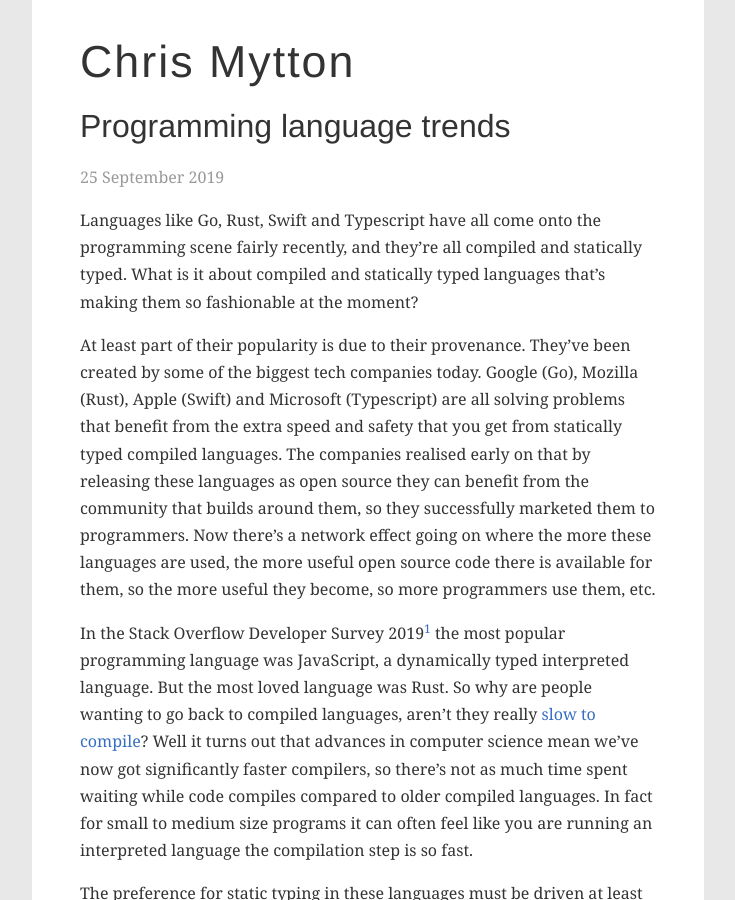
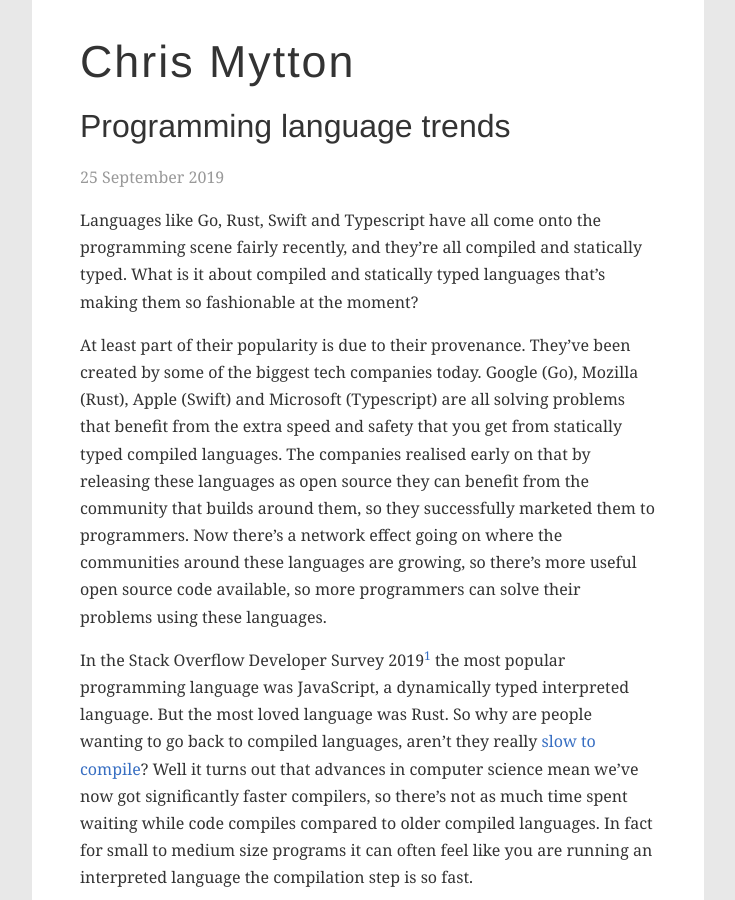
Before and after one commit to chrismytton/chrismytton.github.io, a Jekyll site: the page built from _posts/2019-09-25-programming-language-trends.md, in a window 1280 px wide and 900 px high. Shown: the whole window, without its empty margins (272-1007 px from the left). Built offline with Jekyll 4.4.1, drawn with Linux system fonts in a browser that asks for light colours.

Commit message:
Reword sentence in latest post

```diff
--- a/_posts/2019-09-25-programming-language-trends.md
+++ b/_posts/2019-09-25-programming-language-trends.md
@@ -7,7 +7,7 @@
 
 Languages like Go, Rust, Swift and Typescript have all come onto the programming scene fairly recently, and they're all compiled and statically typed. What is it about compiled and statically typed languages that's making them so fashionable at the moment?
 
-At least part of their popularity is due to their provenance. They've been created by some of the biggest tech companies today. Google (Go), Mozilla (Rust), Apple (Swift) and Microsoft (Typescript) are all solving problems that benefit from the extra speed and safety that you get from statically typed compiled languages. The companies realised early on that by releasing these languages as open source they can benefit from the community that builds around them, so they successfully marketed them to programmers. Now there's a network effect going on where the more these languages are used, the more useful open source code there is available for them, so the more useful they become, so more programmers use them, etc.
+At least part of their popularity is due to their provenance. They've been created by some of the biggest tech companies today. Google (Go), Mozilla (Rust), Apple (Swift) and Microsoft (Typescript) are all solving problems that benefit from the extra speed and safety that you get from statically typed compiled languages. The companies realised early on that by releasing these languages as open source they can benefit from the community that builds around them, so they successfully marketed them to programmers. Now there's a network effect going on where the communities around these languages are growing, so there's more useful open source code available, so more programmers can solve their problems using these languages.
 
 In the Stack Overflow Developer Survey 2019[^survey-2019] the most popular programming language was JavaScript, a dynamically typed interpreted language. But the most loved language was Rust. So why are people wanting to go back to compiled languages, aren't they really [slow to compile](https://xkcd.com/303/)? Well it turns out that advances in computer science mean we've now got significantly faster compilers, so there's not as much time spent waiting while code compiles compared to older compiled languages. In fact for small to medium size programs it can often feel like you are running an interpreted language the compilation step is so fast.
 
```
